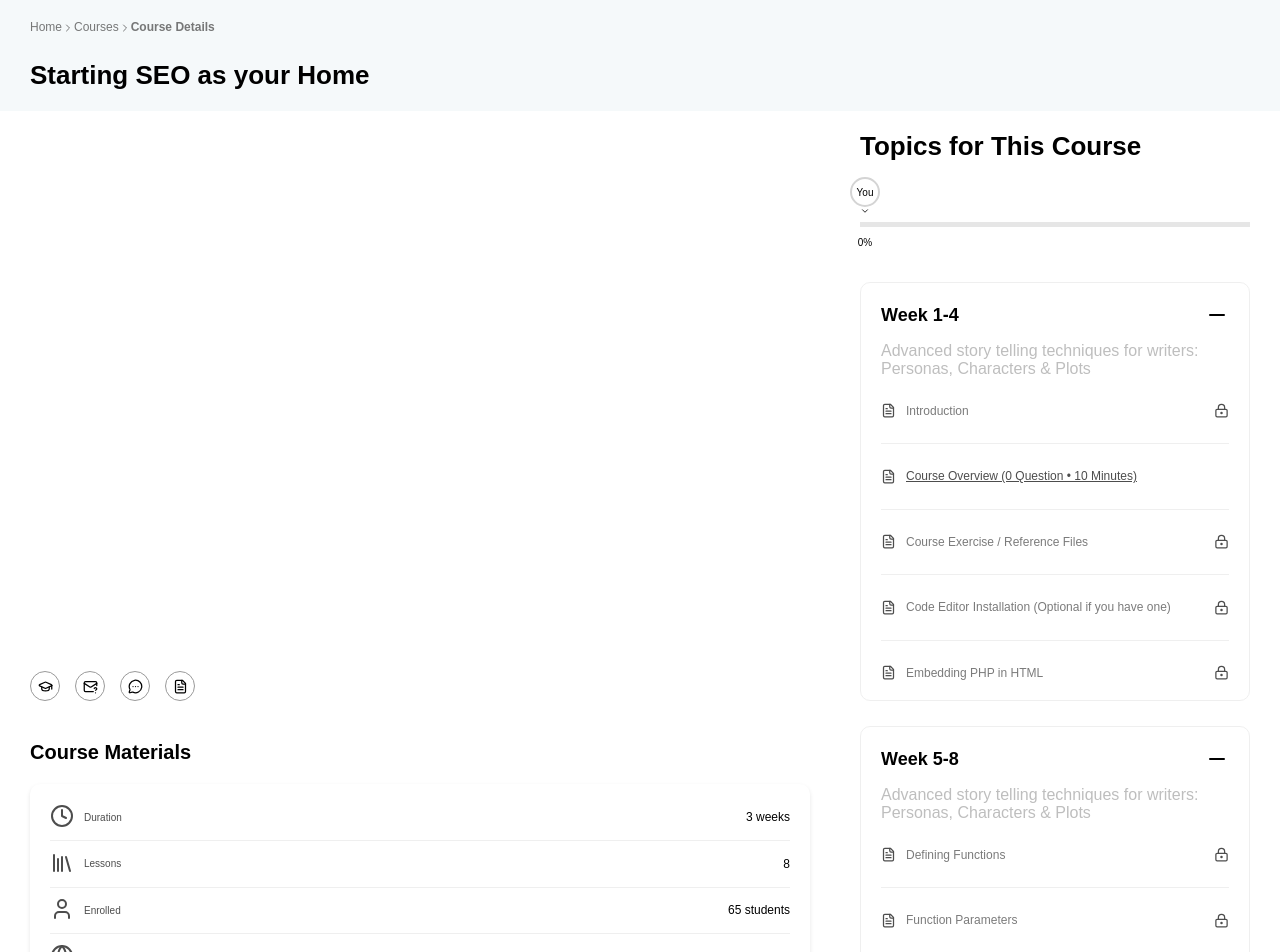
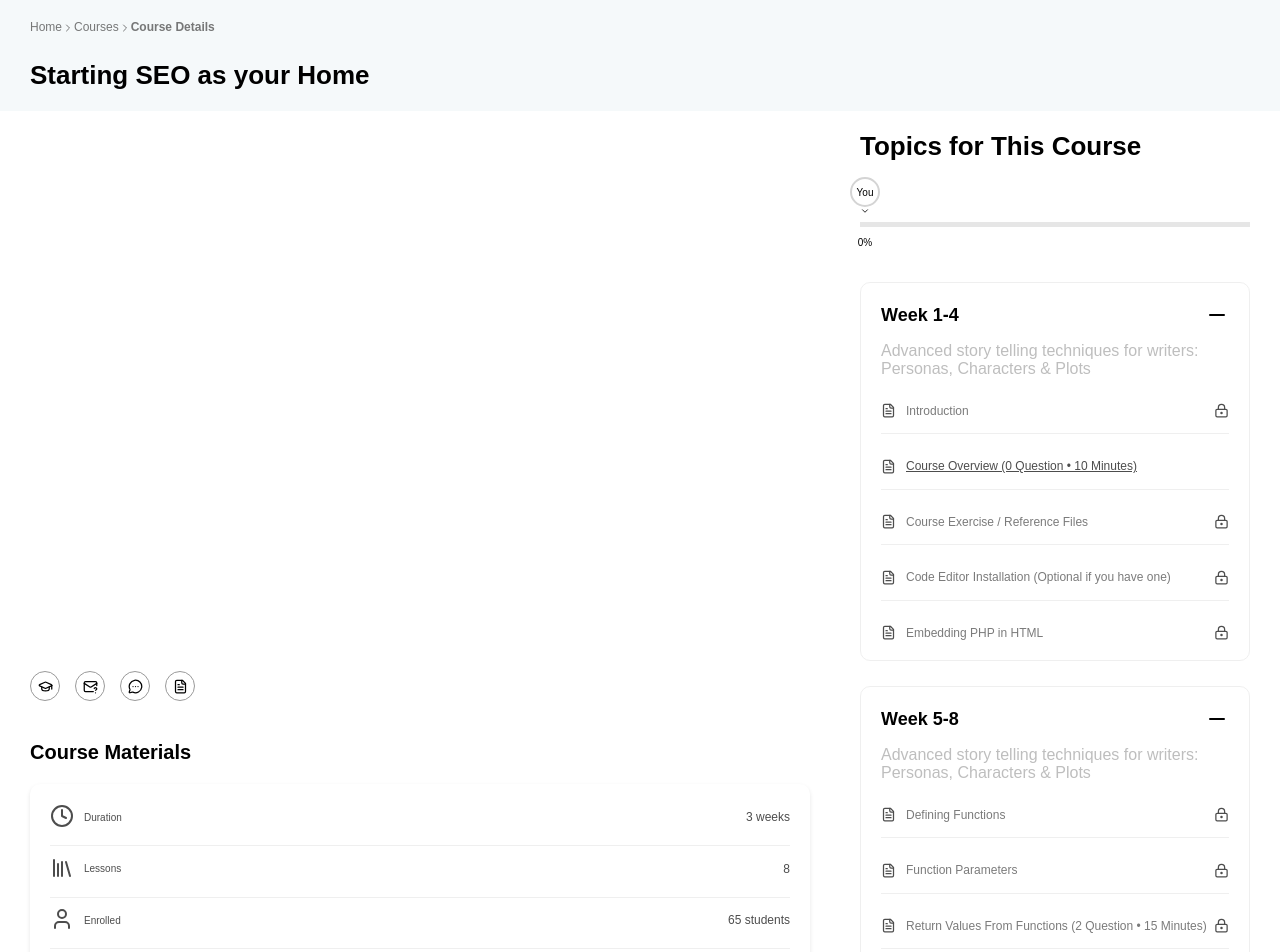
Before and after one commit to AhmedAbdEl-NasserAhmed/it-legend-task, a React (Vite) app: page / in a window 1280 px wide. Shown: the top 952 px of the page. Built offline with nearby package versions, Linux system fonts and the light colour scheme; the HTML template or start-up script is replaced by a standard one.

Commit message:
fix card and course material key prop error

```diff
--- a/src/components/Card/Card.css
+++ b/src/components/Card/Card.css
@@ -10,6 +10,12 @@
     font-size: 12px;
     color: #4d4d4d;
   }
+}
+
+.card-container__content {
+  display: flex;
+  flex-direction: column;
+  gap: 15px;
 }
 
 .card-title {
--- a/src/components/Card/Card.tsx
+++ b/src/components/Card/Card.tsx
@@ -40,8 +40,8 @@ const Card = ({
       >
         {content.map((item, index) => {
           return (
-            <>
-              <div key={item.id} className="card-content">
+            <div key={item.id} className="card-container__content">
+              <div className="card-content">
                 <div className="card-content__title">
                   <FileText />
                   {item.pdfLink ? (
@@ -64,7 +64,7 @@ const Card = ({
               {index !== content.length - 1 && (
                 <span className="seperator"></span>
               )}
-            </>
+            </div>
           );
         })}
       </div>
--- /dev/null
+++ b/src/ui/CommentsSection/CommentsSection.tsx
@@ -0,0 +1,5 @@
+const CommentsSection = () => {
+  return <div id="comments"></div>;
+};
+
+export default CommentsSection;
--- a/src/ui/CourseMaterials/CourseMaterials.css
+++ b/src/ui/CourseMaterials/CourseMaterials.css
@@ -10,11 +10,12 @@
 
 .course-materials__info {
   display: flex;
-  align-items: center;
-  justify-content: space-between;
+  flex-direction: column;
+  gap: 15px;
 
   & > div {
     display: flex;
+    justify-content: space-between;
     align-items: center;
     gap: 10px;
     color: #4d4d4d;
@@ -23,6 +24,12 @@
   p {
     font-size: 12px;
   }
+}
+
+.course-materials__info-container {
+  display: flex;
+  align-items: center;
+  gap: 10px;
 }
 
 .course-materials__container {
--- a/src/ui/CourseMaterials/CourseMaterials.tsx
+++ b/src/ui/CourseMaterials/CourseMaterials.tsx
@@ -8,18 +8,19 @@ const CourseMaterials = () => {
       <div className="course-materials">
         {courseMaterials.map((material, index) => {
           return (
-            <>
-              <div key={index} className="course-materials__info">
-                <div>
+            <div key={material.id} className="course-materials__info">
+              <div>
+                <div className="course-materials__info-container">
                   <div>{material.icon}</div>
                   <div>{material.info}</div>
                 </div>
                 <p>{material.title}</p>
               </div>
+
               {index !== courseMaterials.length - 1 && (
                 <span className="seperator"></span>
               )}
-            </>
+            </div>
           );
         })}
       </div>
```
